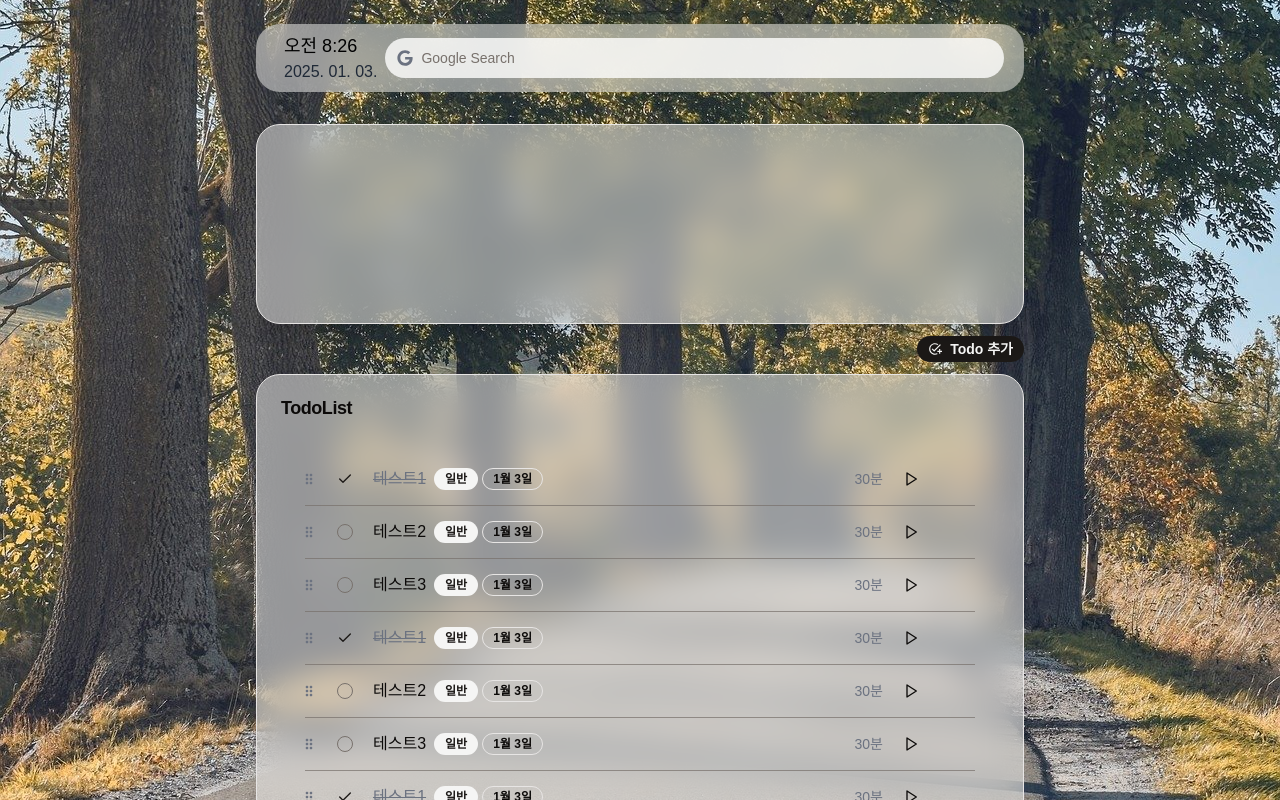
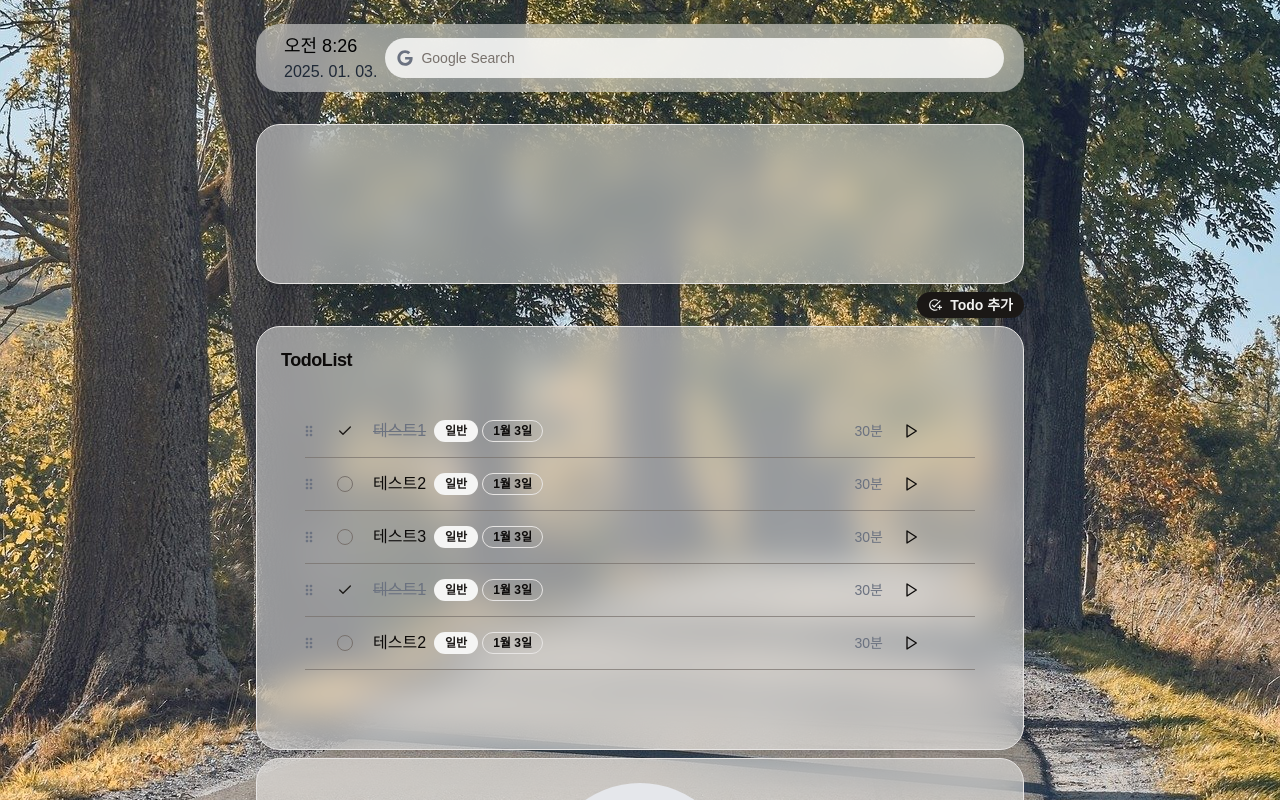
Before and after one commit to Attraction-of-John/OneFocus, a React (Vite) app: page /#/ in a window 1280 px wide. Built offline with nearby package versions, Linux system fonts and the light colour scheme; a web font is replaced by a local one.

Commit message:
feat: Failed to add Todo UI implementation & validation improvements

```diff
--- a/src/components/oneFocus/quote/QuoteCard.tsx
+++ b/src/components/oneFocus/quote/QuoteCard.tsx
@@ -2,7 +2,7 @@ import { Card, CardContent } from '@/components/ui/card';
 
 const QuoteCard: React.FC = () => {
   return (
-    <Card className="bg-stone-100/50 backdrop-blur-lg shadow-xl h-[200px] p-6">
+    <Card className="bg-stone-100/50 backdrop-blur-lg shadow-xl h-[20vh] p-6">
       <CardContent className="flex flex-col items-center justify-center">
         <div className="flex gap-2 mt-4"></div>
       </CardContent>
--- a/src/components/oneFocus/todoList/TodoList.tsx
+++ b/src/components/oneFocus/todoList/TodoList.tsx
@@ -57,13 +57,13 @@ const TodoList: React.FC = () => {
   return (
     <>
       <TodoDialog />
-      <Card className="bg-stone-100/50 backdrop-blur-lg shadow-xl h-[500px]">
+      <Card className="bg-stone-100/50 backdrop-blur-lg shadow-xl h-[53vh]">
         <CardHeader>
           <CardTitle>TodoList</CardTitle>
         </CardHeader>
         <CardContent className="px-6">
           {/* Todo List */}
-          <ScrollArea className="h-96 rounded-md p-3">
+          <ScrollArea className="h-[38vh] rounded-md p-3">
             {/* TODO 임시 코드 */}
             <DndContext sensors={sensors} collisionDetection={closestCenter} onDragEnd={handleDragEnd}>
               <SortableContext
--- a/src/layouts/OneFocusPageLayout.tsx
+++ b/src/layouts/OneFocusPageLayout.tsx
@@ -4,7 +4,7 @@ const OneFocusPageLayout: React.FC<{ children: React.ReactNode }> = ({ children
   return (
     <div className="min-h-screen w-full bg-[url('/assets/background-imgs/trees.jpg')] bg-cover bg-center bg-no-repeat fixed inset-0">
       <div className="p-6">
-        <div className="max-w-3xl mx-auto space-y-3">{children}</div>
+        <div className="max-w-3xl mx-auto space-y-2">{children}</div>
       </div>
     </div>
   );
```
